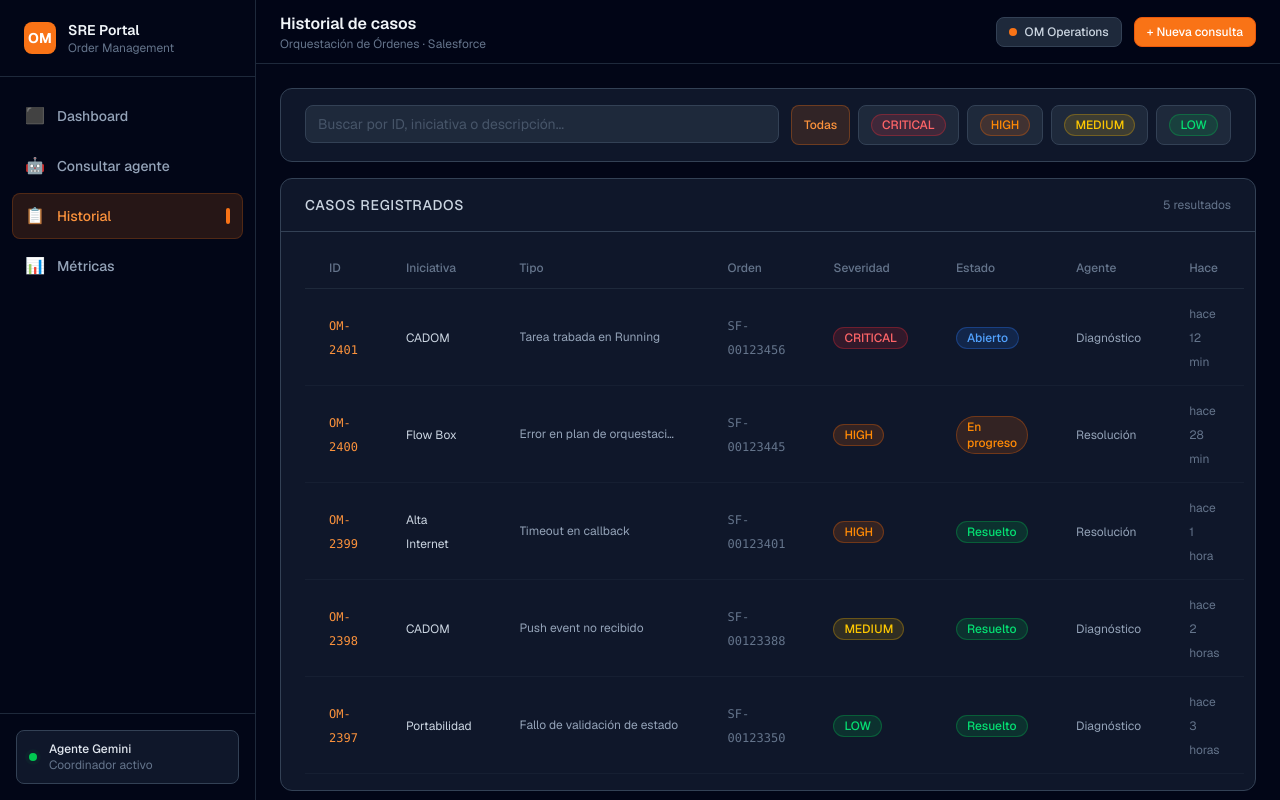
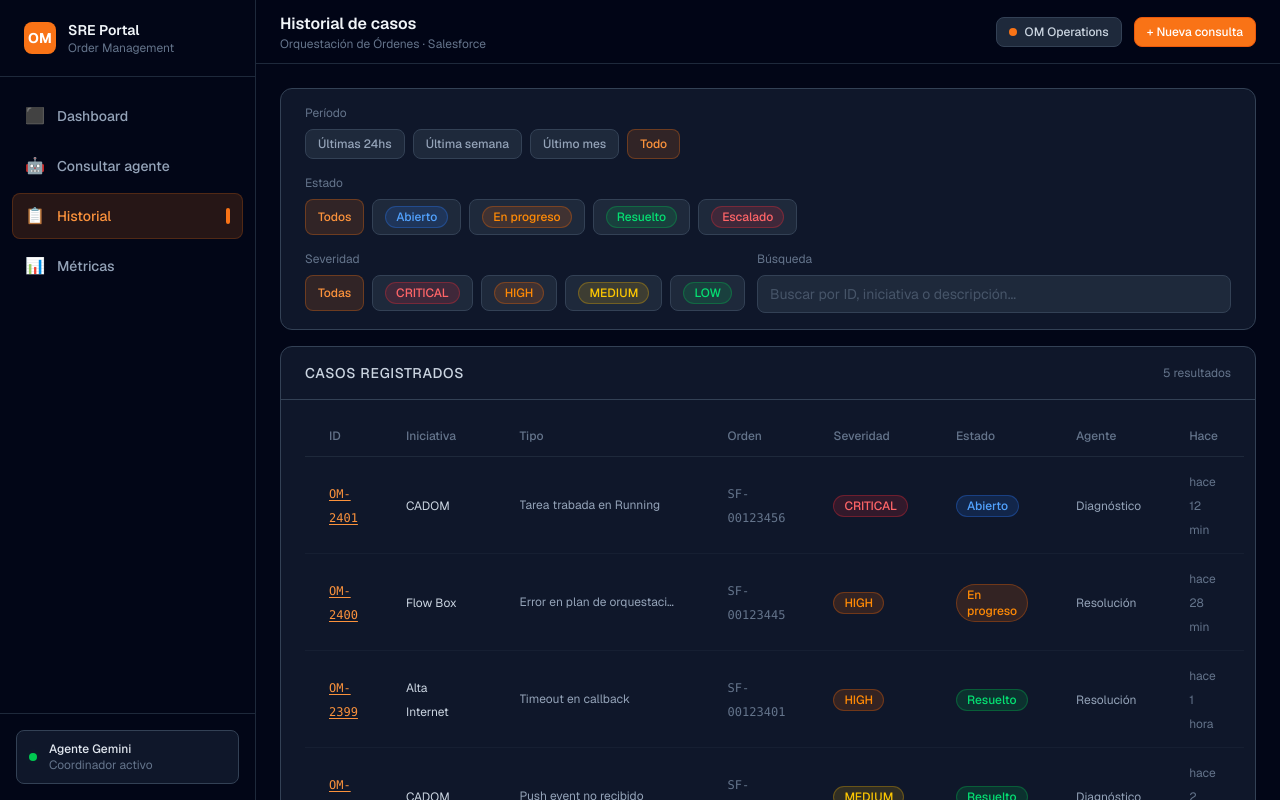
Before and after one commit to keyn5396/sre-om-portal, a Next.js app: page /historial in a window 1280 px wide. Shown: the top 800 px of the page. Built offline with nearby package versions, Linux system fonts and the light colour scheme.

Commit message:
feat(historial): categoria 3 - filtros de tiempo, estado e hipervinculos

```diff
--- a/src/app/historial/page.tsx
+++ b/src/app/historial/page.tsx
@@ -3,11 +3,20 @@
  *
  * Pantalla de historial de casos del portal SRE OM Operations.
  * Muestra todos los casos registrados con filtros y búsqueda.
- * Es un Client Component porque maneja estado de filtros con useState.
+ *
+ * CAMBIO v2 (Categoría 3 — feedback tribu QA):
+ * - Filtros de tiempo: Últimas 24hs / Última semana / Último mes / Todo
+ * - Filtro por estado: Abierto / En progreso / Resuelto / Escalado
+ * - IDs de casos como hipervínculos clickeables
+ * - Barra de filtros reorganizada en filas limpias
+ *
+ * NOTA: Con mock data, el filtro de tiempo no filtra realmente porque
+ * creadoHace es texto, no fecha. Queda preparado para Fase 4 con Supabase.
  */
 
 "use client"
 
+import Link from "next/link"
 import { useState } from "react"
 import { Card } from "@/components/ui/Card"
 import { Badge } from "@/components/ui/Badge"
@@ -15,35 +24,141 @@ import { Button } from "@/components/ui/Button"
 import { mockCasos, SEVERIDADES } from "@/constants"
 import type { CasoSRE, BadgeVariant } from "@/types/case"
 
+// ─── Tipos locales ────────────────────────────────────────────────────────────
+
+// Opciones de filtro de tiempo — en Fase 4 se usan para queries a Supabase
+type FiltroTiempo = "24hs" | "semana" | "mes" | "todo"
+
+// Opciones de filtro de estado
+type FiltroEstado = "todos" | "open" | "inProgress" | "resolved" | "escalated"
+
+// ─── Configuración de los chips de tiempo ─────────────────────────────────────
+const opcionesTiempo: { label: string; valor: FiltroTiempo }[] = [
+  { label: "Últimas 24hs",  valor: "24hs"   },
+  { label: "Última semana", valor: "semana" },
+  { label: "Último mes",    valor: "mes"    },
+  { label: "Todo",          valor: "todo"   },
+]
+
+// ─── Configuración de los chips de estado ─────────────────────────────────────
+const opcionesEstado: { label: string; valor: FiltroEstado; variant: BadgeVariant | null }[] = [
+  { label: "Todos",        valor: "todos",      variant: null          },
+  { label: "Abierto",      valor: "open",       variant: "open"        },
+  { label: "En progreso",  valor: "inProgress", variant: "inProgress"  },
+  { label: "Resuelto",     valor: "resolved",   variant: "resolved"    },
+  { label: "Escalado",     valor: "escalated",  variant: "escalated"   },
+]
+
+// ─── Componente principal ─────────────────────────────────────────────────────
 export default function HistorialPage() {
-  const [busqueda, setBusqueda]         = useState("")
+
+  // Estado de los tres ejes de filtrado
+  const [busqueda,        setBusqueda]        = useState("")
+  const [filtroTiempo,    setFiltroTiempo]    = useState<FiltroTiempo>("todo")
+  const [filtroEstado,    setFiltroEstado]    = useState<FiltroEstado>("todos")
   const [filtroSeveridad, setFiltroSeveridad] = useState<string>("todas")
 
-  // Filtra los casos según búsqueda y severidad seleccionada
+  // ─── Lógica de filtrado ───────────────────────────────────────────────────
+  // Cuando conectemos Supabase, filtroTiempo se convierte en un rango de fechas
+  // para la query. Por ahora filtra por texto, estado y severidad.
   const casosFiltrados = mockCasos.filter((caso: CasoSRE) => {
+
     const coincideBusqueda =
       busqueda === "" ||
-      caso.id.toLowerCase().includes(busqueda.toLowerCase()) ||
+      caso.id.toLowerCase().includes(busqueda.toLowerCase())          ||
       caso.descripcion.toLowerCase().includes(busqueda.toLowerCase()) ||
       caso.iniciativa.toLowerCase().includes(busqueda.toLowerCase())
 
+    const coincideEstado =
+      filtroEstado === "todos" || caso.estado === filtroEstado
+
     const coincideSeveridad =
-      filtroSeveridad === "todas" ||
-      caso.severidad === filtroSeveridad
+      filtroSeveridad === "todas" || caso.severidad === filtroSeveridad
 
-    return coincideBusqueda && coincideSeveridad
+    return coincideBusqueda && coincideEstado && coincideSeveridad
   })
+
+  // ─── Clase CSS compartida para chips activos/inactivos ────────────────────
+  function claseChip(estaActivo: boolean): string {
+    return `
+      px-3 py-1.5 rounded-lg text-xs font-medium border transition-colors cursor-pointer
+      ${estaActivo
+        ? "bg-primary-500/15 text-primary-400 border-primary-500/30"
+        : "bg-surface-800 text-surface-400 border-surface-700 hover:border-surface-500"
+      }
+    `
+  }
 
   return (
     <div className="space-y-4">
 
-      {/* ── Barra de filtros ── */}
+      {/* ── Barra de filtros — tres filas ── */}
       <Card>
-        <Card.Content>
+        <Card.Content className="space-y-4">
+
+          {/* Fila 1: Filtros de tiempo */}
+          <div>
+            <p className="text-xs text-surface-500 mb-2">Período</p>
+            <div className="flex gap-2 flex-wrap">
+              {opcionesTiempo.map(({ label, valor }) => (
+                <button
+                  key={valor}
+                  onClick={() => setFiltroTiempo(valor)}
+                  className={claseChip(filtroTiempo === valor)}
+                >
+                  {label}
+                </button>
+              ))}
+            </div>
+          </div>
+
+          {/* Fila 2: Filtros de estado */}
+          <div>
+            <p className="text-xs text-surface-500 mb-2">Estado</p>
+            <div className="flex gap-2 flex-wrap">
+              {opcionesEstado.map(({ label, valor, variant }) => (
+                <button
+                  key={valor}
+                  onClick={() => setFiltroEstado(valor)}
+                  className={claseChip(filtroEstado === valor)}
+                >
+                  {variant
+                    ? <Badge variant={variant}>{label}</Badge>
+                    : label
+                  }
+                </button>
+              ))}
+            </div>
+          </div>
+
+          {/* Fila 3: Severidad + Buscador */}
           <div className="flex flex-col sm:flex-row gap-3">
 
-            {/* Buscador */}
-            <div className="flex-1">
+            {/* Filtro por severidad */}
+            <div>
+              <p className="text-xs text-surface-500 mb-2">Severidad</p>
+              <div className="flex gap-2 flex-wrap">
+                <button
+                  onClick={() => setFiltroSeveridad("todas")}
+                  className={claseChip(filtroSeveridad === "todas")}
+                >
+                  Todas
+                </button>
+                {SEVERIDADES.map(({ label, variant }) => (
+                  <button
+                    key={label}
+                    onClick={() => setFiltroSeveridad(variant)}
+                    className={claseChip(filtroSeveridad === variant)}
+                  >
+                    <Badge variant={variant as BadgeVariant}>{label}</Badge>
+                  </button>
+                ))}
+              </div>
+            </div>
+
+            {/* Buscador — crece para ocupar el espacio restante */}
+            <div className="flex-1 flex flex-col justify-end">
+              <p className="text-xs text-surface-500 mb-2">Búsqueda</p>
               <input
                 type="text"
                 placeholder="Buscar por ID, iniciativa o descripción..."
@@ -60,38 +175,25 @@ export default function HistorialPage() {
               />
             </div>
 
-            {/* Filtro por severidad */}
-            <div className="flex gap-2 flex-wrap">
+          </div>
+
+          {/* Indicador de filtros activos — aparece cuando hay algo seleccionado */}
+          {(filtroTiempo !== "todo" || filtroEstado !== "todos" || filtroSeveridad !== "todas" || busqueda !== "") && (
+            <div className="flex items-center gap-2 pt-1 border-t border-surface-800">
+              <span className="text-xs text-surface-500">Filtros activos:</span>
+              {filtroTiempo    !== "todo"   && <span className="text-xs text-primary-400 bg-primary-500/10 px-2 py-0.5 rounded-full">{opcionesTiempo.find(o => o.valor === filtroTiempo)?.label}</span>}
+              {filtroEstado    !== "todos"  && <span className="text-xs text-primary-400 bg-primary-500/10 px-2 py-0.5 rounded-full">{opcionesEstado.find(o => o.valor === filtroEstado)?.label}</span>}
+              {filtroSeveridad !== "todas"  && <span className="text-xs text-primary-400 bg-primary-500/10 px-2 py-0.5 rounded-full">{filtroSeveridad.toUpperCase()}</span>}
+              {busqueda        !== ""       && <span className="text-xs text-primary-400 bg-primary-500/10 px-2 py-0.5 rounded-full">"{busqueda}"</span>}
               <button
-                onClick={() => setFiltroSeveridad("todas")}
-                className={`
-                  px-3 py-2 rounded-lg text-xs font-medium border transition-colors
-                  ${filtroSeveridad === "todas"
-                    ? "bg-primary-500/15 text-primary-400 border-primary-500/30"
-                    : "bg-surface-800 text-surface-400 border-surface-700 hover:border-surface-500"
-                  }
-                `}
+                onClick={() => { setBusqueda(""); setFiltroTiempo("todo"); setFiltroEstado("todos"); setFiltroSeveridad("todas") }}
+                className="text-xs text-surface-500 hover:text-surface-300 ml-1 transition-colors"
               >
-                Todas
+                ✕ Limpiar todo
               </button>
-              {SEVERIDADES.map(({ label, variant }) => (
-                <button
-                  key={label}
-                  onClick={() => setFiltroSeveridad(variant)}
-                  className={`
-                    px-3 py-2 rounded-lg text-xs font-medium border transition-colors
-                    ${filtroSeveridad === variant
-                      ? "bg-primary-500/15 text-primary-400 border-primary-500/30"
-                      : "bg-surface-800 text-surface-400 border-surface-700 hover:border-surface-500"
-                    }
-                  `}
-                >
-                  <Badge variant={variant as BadgeVariant}>{label}</Badge>
-                </button>
-              ))}
             </div>
+          )}
 
-          </div>
         </Card.Content>
       </Card>
 
@@ -101,28 +203,21 @@ export default function HistorialPage() {
           <Card.Title>Casos registrados</Card.Title>
           <span className="text-xs text-surface-500">
             {casosFiltrados.length} resultado{casosFiltrados.length !== 1 ? "s" : ""}
+            {filtroTiempo !== "todo" && ` · ${opcionesTiempo.find(o => o.valor === filtroTiempo)?.label}`}
           </span>
         </Card.Header>
         <Card.Content className="p-0">
           {casosFiltrados.length === 0 ? (
-            // Estado vacío cuando no hay resultados
             <div className="flex flex-col items-center justify-center py-16 text-center">
-              <p className="text-sm text-surface-400 mb-1">
-                No se encontraron casos
-              </p>
-              <p className="text-xs text-surface-600">
-                Probá con otros filtros o términos de búsqueda
-              </p>
+              <p className="text-sm text-surface-400 mb-1">No se encontraron casos</p>
+              <p className="text-xs text-surface-600">Probá con otros filtros o términos de búsqueda</p>
             </div>
           ) : (
             <table className="w-full">
               <thead>
                 <tr className="border-b border-surface-800">
                   {["ID", "Iniciativa", "Tipo", "Orden", "Severidad", "Estado", "Agente", "Hace"].map(col => (
-                    <th
-                      key={col}
-                      className="text-left text-xs text-surface-500 font-medium px-6 py-3"
-                    >
+                    <th key={col} className="text-left text-xs text-surface-500 font-medium px-6 py-3">
                       {col}
                     </th>
                   ))}
@@ -134,30 +229,26 @@ export default function HistorialPage() {
                     key={caso.id}
                     className="border-b border-surface-800/50 hover:bg-surface-800/30 transition-colors"
                   >
+                    {/* ID como hipervínculo — igual que en el dashboard */}
                     <td className="px-6 py-3">
-                      <span className="text-xs font-mono text-primary-400">
+                      <Link
+                        href={`/casos/${caso.id}`}
+                        className="text-xs font-mono text-primary-400 hover:text-primary-300 underline underline-offset-2 transition-colors"
+                      >
                         {caso.id}
-                      </span>
+                      </Link>
                     </td>
                     <td className="px-6 py-3">
-                      <span className="text-xs text-surface-300">
-                        {caso.iniciativa}
-                      </span>
+                      <span className="text-xs text-surface-300">{caso.iniciativa}</span>
                     </td>
                     <td className="px-6 py-3">
-                      <span className="text-xs text-surface-400 max-w-40 truncate block">
-                        {caso.tipo}
-                      </span>
+                      <span className="text-xs text-surface-400 max-w-40 truncate block">{caso.tipo}</span>
                     </td>
                     <td className="px-6 py-3">
-                      <span className="text-xs font-mono text-surface-500">
-                        {caso.orden}
-                      </span>
+                      <span className="text-xs font-mono text-surface-500">{caso.orden}</span>
                     </td>
                     <td className="px-6 py-3">
-                      <Badge variant={caso.severidad}>
-                        {caso.severidad.toUpperCase()}
-                      </Badge>
+                      <Badge variant={caso.severidad}>{caso.severidad.toUpperCase()}</Badge>
                     </td>
                     <td className="px-6 py-3">
                       <Badge variant={caso.estado}>
@@ -169,14 +260,10 @@ export default function HistorialPage() {
                       </Badge>
                     </td>
                     <td className="px-6 py-3">
-                      <span className="text-xs text-surface-400">
-                        {caso.agente}
-                      </span>
+                      <span className="text-xs text-surface-400">{caso.agente}</span>
                     </td>
                     <td className="px-6 py-3">
-                      <span className="text-xs text-surface-500">
-                        {caso.creadoHace}
-                      </span>
+                      <span className="text-xs text-surface-500">{caso.creadoHace}</span>
                     </td>
                   </tr>
                 ))}
@@ -188,10 +275,7 @@ export default function HistorialPage() {
 
       {/* ── Botón nueva consulta ── */}
       <div className="flex justify-end">
-        <Button
-          variant="primary"
-          onClick={() => window.location.href = "/consultar"}
-        >
+        <Button variant="primary" onClick={() => window.location.href = "/consultar"}>
           + Nueva consulta
         </Button>
       </div>
```
